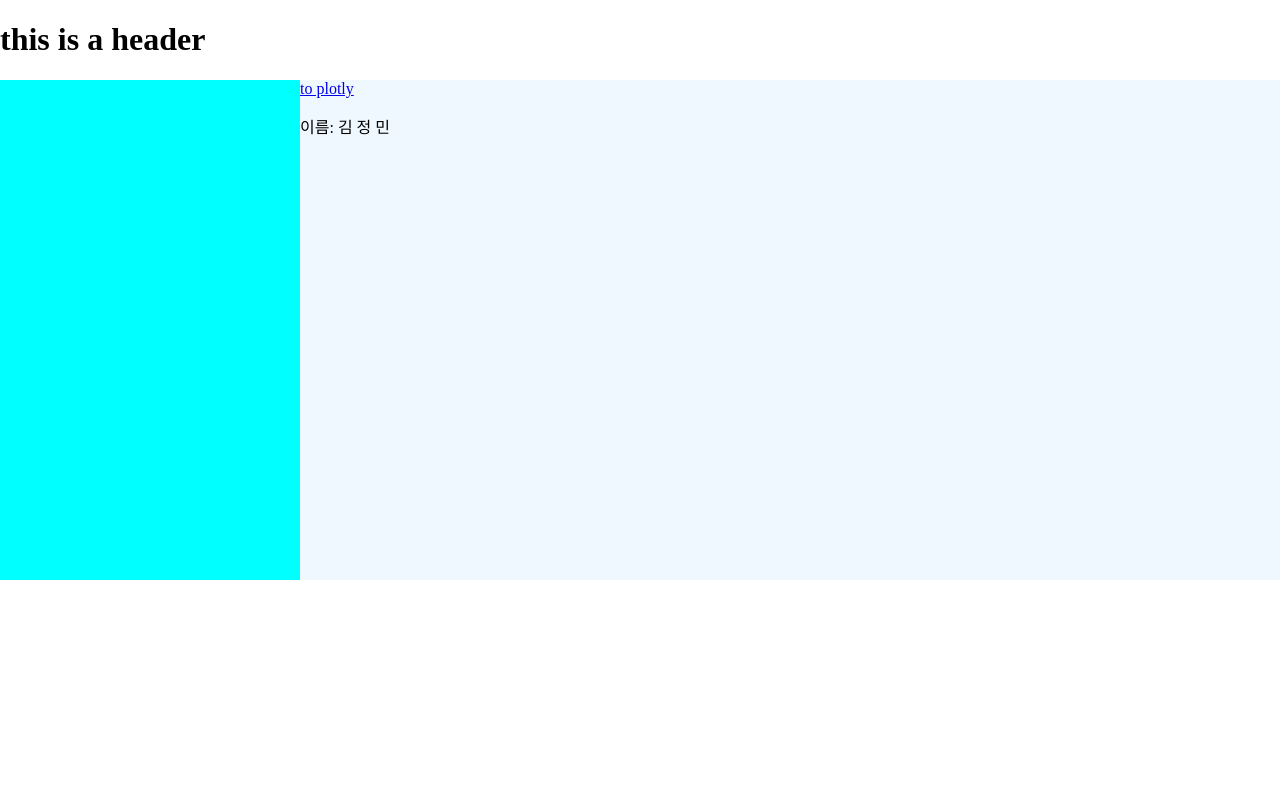
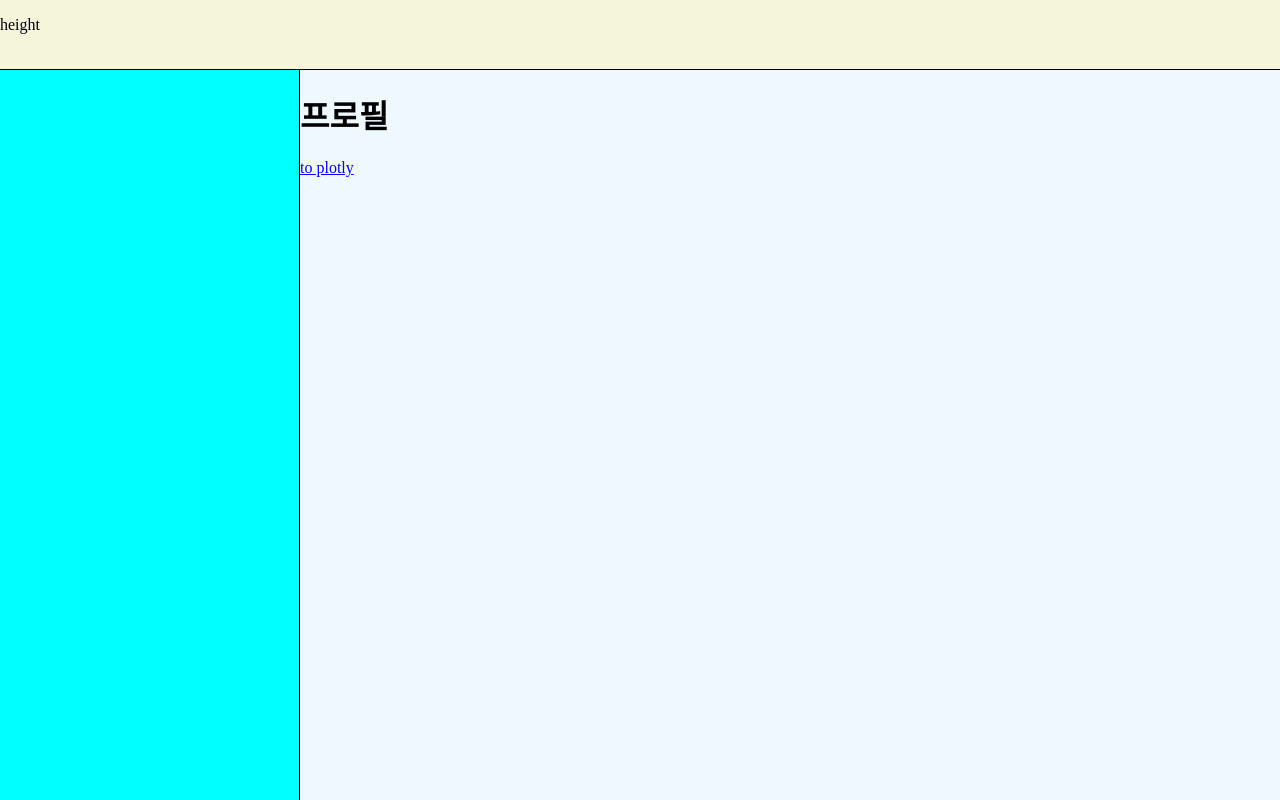
Before and after one commit to kjfootman/blog, a SvelteKit app: page / in a window 1280 px wide. Built offline with nearby package versions, Linux system fonts and the light colour scheme.

Commit message:
layout of main page

```diff
--- a/src/routes/+layout.svelte
+++ b/src/routes/+layout.svelte
@@ -1,5 +1,5 @@
 <script>
-    let { data, children } = $props();
+    let { children } = $props();
 </script>
 
 <svelte:head>
@@ -7,38 +7,47 @@
 </svelte:head>
 
 <header>
-    <h1>this is a header</h1>
+    <!-- <h1>this is a header</h1> -->
+     <p>height</p>
 </header>
 
 <main>
     <nav>
-
     </nav>
     {@render children()}
 </main>
 
 <style>
     :global(body) {
+        --header-height: 70px;
+
         margin: 0;
         padding: 0;
     }
 
     header {
         width: 100%;
+        height: var(--header-height);
+        display: flex;
+        border-bottom: 1px solid black;
+        box-sizing: border-box;
+        background-color: beige;
     }
 
     nav {
         width: 100%;
         background-color: aqua;
+        border-right: 1px solid black;
+        box-sizing: border-box;
     }
 
     main {
         --nav-width: 300px;
 
         width: 100%;
-        height: 500px;
+        height: calc(100vh - var(--header-height));
         background-color: aliceblue;
-        /* box-sizing: border-box; */
+        box-sizing: border-box;
 
         display: grid;
         grid-template-columns: var(--nav-width) calc(100% - var(--nav-width));
--- a/src/routes/+page.svelte
+++ b/src/routes/+page.svelte
@@ -1,6 +1,10 @@
 <main>
+    <!-- <p>이름: 김 정 민</p>
+    <p>생년월일: 1985.4.19</p> -->
+
+    <h1>프로필</h1>
+
     <a href="/plotly">to plotly</a>
-    <p>이름: 김 정 민</p>
 </main>
 
 <style>
--- a/vite.config.js
+++ b/vite.config.js
@@ -4,6 +4,9 @@ import { defineConfig } from 'vite';
 export default defineConfig({
 	plugins: [sveltekit()],
 	optimizeDeps: {
-		exclude: ["D:/workspace/svelte/blog/node_modules/.vite/deps/chunk-6FCZEMHD.js?v=3f9fbe49"]
+		exclude: [
+			"D:/workspace/svelte/blog/node_modules/.vite/deps/chunk-6FCZEMHD.js?v=3f9fbe49",
+			"D:/workspace/svelte/blog/node_modules/.vite/deps/chunk-KTP3TDPN.js?v=84e1820c"
+		]
 	}
 });
```
